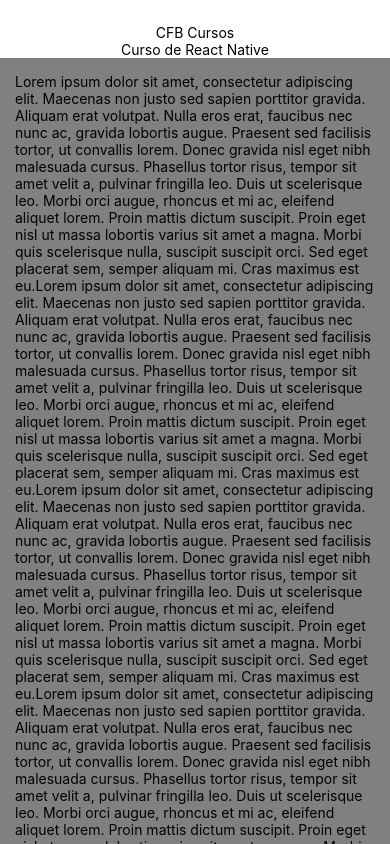
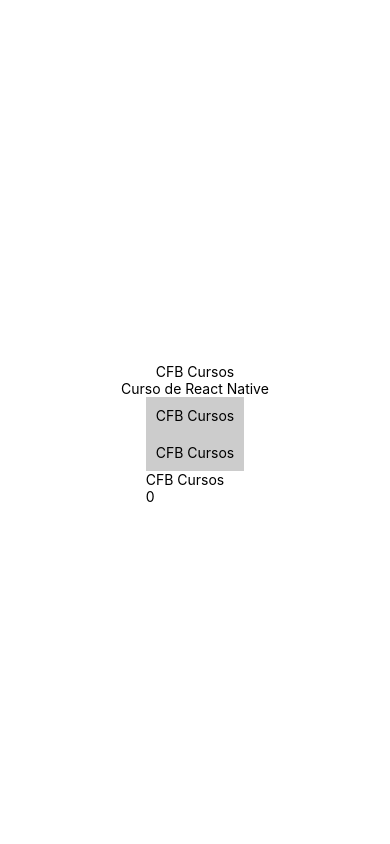
Before and after one commit to AlexManoel-dev/treino-reactNative, a React Native app: screen / in a window 390 px wide. Built offline with nearby package versions, Linux system fonts and the light colour scheme.

Commit message:
Usando TouchableOpacity, TouchableHighLight e TouchableWithoutFeedback

```diff
--- a/App.js
+++ b/App.js
@@ -1,15 +1,14 @@
 // import React, { Component } from 'react';
 import React, {useState} from 'react';
 import { StyleSheet, Text, View, SafeAreaView, Image, Button, Alert, ImageBackground, KeyboardAvoidingView, TouchableOpacity } from 'react-native';
-import CT from './componentes/caixaDeTexto'
-import Rolagem from './componentes/rolagem'
+import Toque from './componentes/toque'
 
 export default function App() {
   return (
     <SafeAreaView style={styles.container}>
       <Text>CFB Cursos</Text>
       <Text>Curso de React Native</Text>
-      <Rolagem/>
+      <Toque/>
     </SafeAreaView>
   );
 }
--- /dev/null
+++ b/componentes/toque.js
@@ -0,0 +1,44 @@
+import React, { useState } from 'react'
+import { View, Text, StyleSheet, TouchableHighlight, TouchableOpacity, TouchableWithoutFeedback } from 'react-native'
+
+export default function(){
+
+    const [cont,setCont] = useState(0)
+    const contar = () => {
+        setCont(cont + 1)
+    }
+
+    return(
+        <View>
+            <TouchableHighlight
+                style={styles.botao}
+                onPress={contar}
+                underlayColor='#000'
+            >
+                <Text>CFB Cursos</Text>
+            </TouchableHighlight>
+            <TouchableOpacity
+                style={styles.botao}
+                onPress={contar}
+            >
+                <Text>CFB Cursos</Text>
+            </TouchableOpacity>
+            <TouchableWithoutFeedback
+                style={styles.botao}
+                onPress={contar}
+                underlayColor='#000'
+            >
+                <Text>CFB Cursos</Text>
+            </TouchableWithoutFeedback>
+            <Text>{cont}</Text>
+        </View>
+    )
+}
+
+const styles = StyleSheet.create({
+    botao: {
+        alignItems: 'center',
+        backgroundColor: '#ccc',
+        padding: 10
+    }
+})
```
